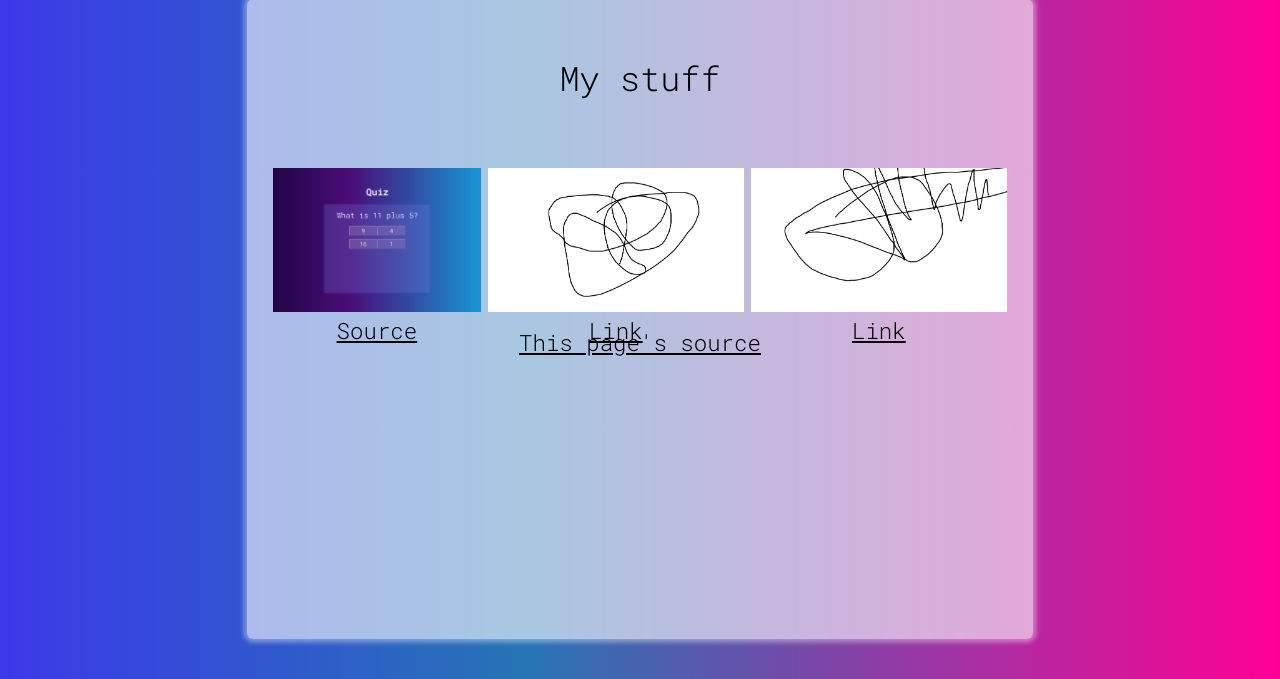
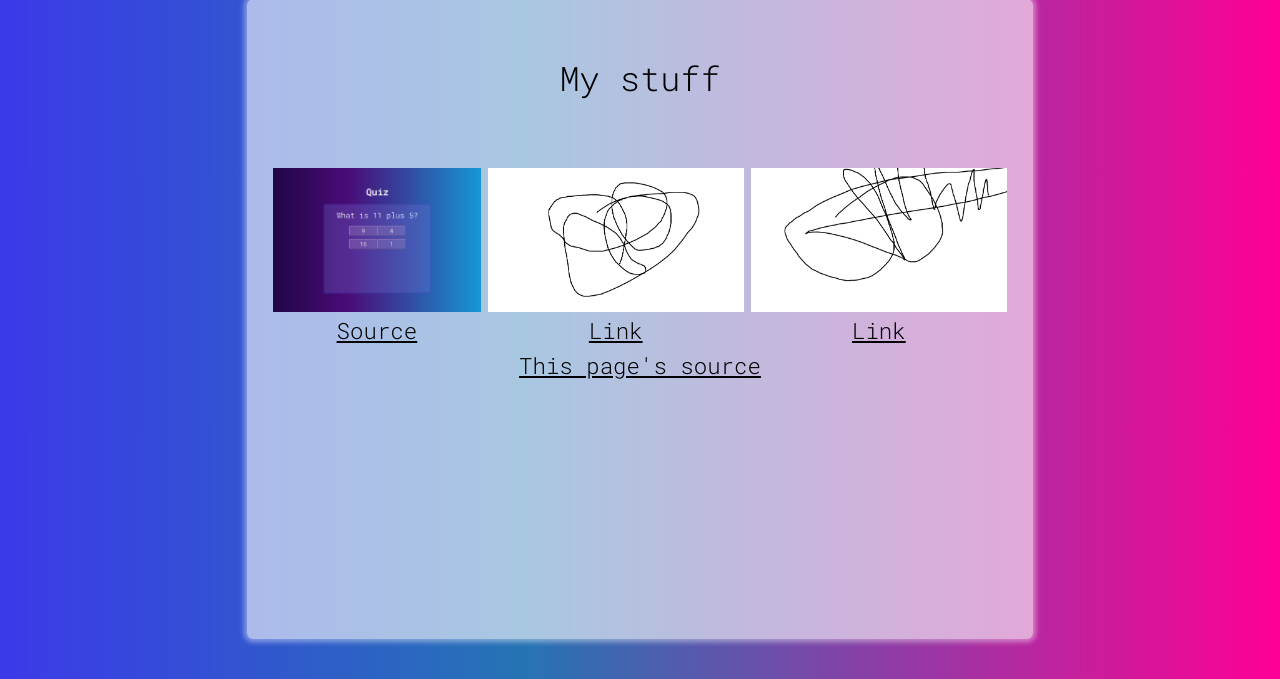
Before and after one commit to moweb1/moweb1.github.io, a PHP site: page /index.html in a window 1280 px wide. Shown: the part 81-760 px from the top of the page. Run offline with PHP 8.4, Linux system fonts and the light colour scheme.

Commit message:
Update main.css

```diff
--- a/css/main.css
+++ b/css/main.css
@@ -78,6 +78,10 @@ p {
     color: black;
 }
 
+#page-source {
+    margin-top:1em;
+}
+
 .hidden {
     display: none;
 }
```
